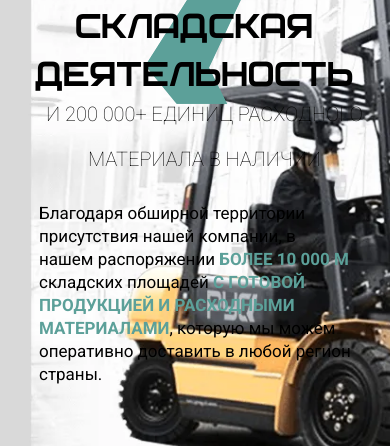
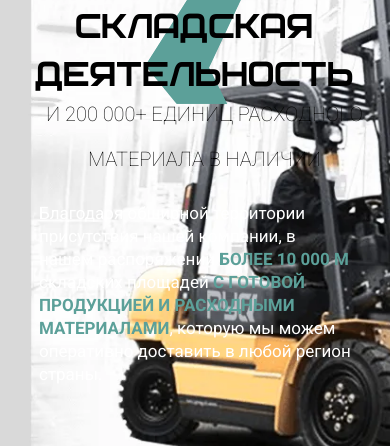
Before and after one commit to EugeneMorash/ruskompleks, a plain HTML site: page index.html in a window 390 px wide. Shown: the part 3967-4413 px from the top of the page. Drawn offline with Linux system fonts and the light colour scheme.

Commit message:
back logist

```diff
--- a/scss/_storage.scss
+++ b/scss/_storage.scss
@@ -61,6 +61,14 @@
   }
 }
 
+@media (max-width: 1100px) {
+  .storage {
+    &__para-text {
+      color: #fff;
+    }
+  }
+}
+
 @media (max-width: 768px) {
   .storage {
     &__row {
```
Also changed, not shown: css/style.css, img/back-logist.webp, 1 other file.
